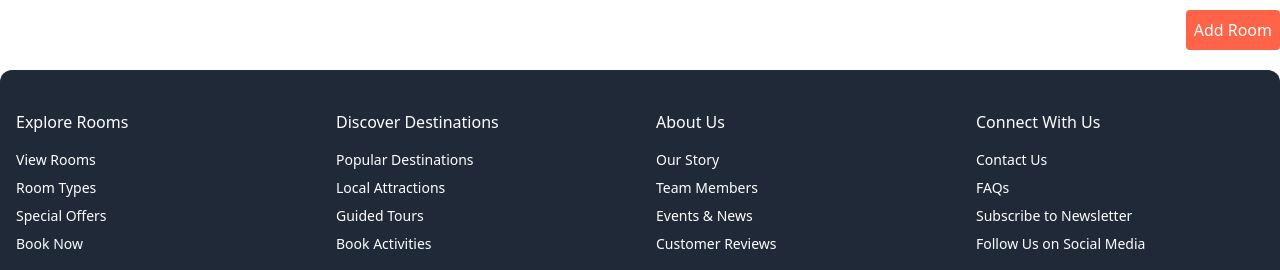
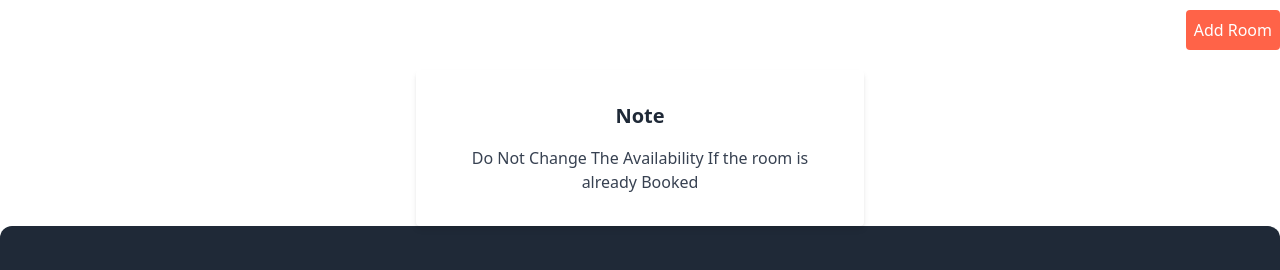
Before and after one commit to protap1100/La-Ri-Sa-Client, a React (Vite) app: page /myRoom in a window 1280 px wide. Shown: the part 346-616 px from the top of the page. Built offline with nearby package versions, Linux system fonts and the light colour scheme; no server answers; sample sign-in values are in the browser's storage.

Commit message:
ui imporvement and date validtion done

```diff
--- a/src/Pages/Bookings/BookingCard.jsx
+++ b/src/Pages/Bookings/BookingCard.jsx
@@ -88,7 +88,7 @@ const BookingCard = ({ book, cancelBooking, user }) => {
         <div className="text-center flex gap-10">
           <button
             onClick={() => {
-              cancelBooking(_id, newId,date);
+              cancelBooking(_id, newId, date);
             }}
             className="p-2 bg-btn hover:bg-btn-hover rounded font-bold text-white"
           >
@@ -147,9 +147,10 @@ const BookingCard = ({ book, cancelBooking, user }) => {
                   <label className="block">
                     <span className="mb-1">Visited On</span>
                     <input
-                      type="date"
+                      type="datetime-local"
                       name="time"
-                      placeholder="Date Time"
+                      defaultValue={new Date().toISOString().slice(0, 16)} // Set current date and time as default value
+                      disabled // Disable the input field to prevent user input
                       className="block w-full h-10 rounded-md shadow-sm focus:ring focus:ring-opacity-75 focus:dark:ring-violet-600 bg-blue-100"
                     />
                   </label>
--- a/src/Pages/ServerSitePages/MyRooms.jsx
+++ b/src/Pages/ServerSitePages/MyRooms.jsx
@@ -1,4 +1,4 @@
-import { Link} from "react-router-dom";
+import { Link } from "react-router-dom";
 import SingleRoom from "./SingleRoom";
 import { useEffect, useState } from "react";
 import { AuthContext } from "../../Provider/AuthProvider";
@@ -6,46 +6,44 @@ import { useContext } from "react";
 import axios from "axios";
 
 const MyRooms = () => {
-
-    const {user} = useContext(AuthContext);
-
+  const { user } = useContext(AuthContext);
 
   const [myRoom, setMyRoom] = useState([]);
 
-    const url = `http://localhost:5000/allMyRooms?email=${user?.email}`
+  const url = `http://localhost:5000/allMyRooms?email=${user?.email}`;
 
   useEffect(() => {
-        axios.get(url,{withCredentials: true})
-        .then(res=>{
-          setMyRoom(res.data)
-        })
+    axios.get(url, { withCredentials: true }).then((res) => {
+      setMyRoom(res.data);
+    });
     // fetch(`http://localhost:5000/allMyRooms?email=${email}`)
     //   .then(res => res.json())
     //   .then(data => setMyRoom(data));
-      }, []);
+  }, [url]);
 
   const handleDelete = (id) => {
     fetch(`http://localhost:5000/allRoom/${id}`, {
-          method: 'DELETE',
+      method: "DELETE",
     })
-          .then(res => res.json())
-          .then(data => {
+      .then((res) => res.json())
+      .then((data) => {
         // console.log(data);
         if (data.deletedCount > 0) {
-              const remainingRoom = myRoom.filter(room => room._id !== id);
+          const remainingRoom = myRoom.filter((room) => room._id !== id);
           setMyRoom(remainingRoom);
         }
       })
-          .catch(error => {
-            console.error('Error deleting Room:', error);
+      .catch((error) => {
+        console.error("Error deleting Room:", error);
       });
   };
 
-
   return (
     <div>
-        <h1 className="text-3xl font-bold text-center my-10 text-rose-400">All Rooms:{myRoom.length} </h1>
-         <div  className="rounded-lg bg-gray-200 overflow-hidden shadow-md p-4">
+      <h1 className="text-3xl font-bold text-center my-10 text-rose-400">
+        All Rooms:{myRoom.length}{" "}
+      </h1>
+      <div className="rounded-lg bg-gray-200 overflow-hidden shadow-md p-4">
         {/* <Helmet>
             <title>My Room</title>
         </Helmet> */}
@@ -62,13 +60,33 @@ const MyRooms = () => {
                 <td className="font-semibold p-2 text-center">Update</td>
                 <td className="font-semibold p-2 text-center">Delete</td>
               </tr>
-                  {myRoom.map(room => <SingleRoom key={room._id} room={room} onDelete={()=>handleDelete(room._id)}></SingleRoom>)}
+              {myRoom.map((room) => (
+                <SingleRoom
+                  key={room._id}
+                  room={room}
+                  onDelete={() => handleDelete(room._id)}
+                ></SingleRoom>
+              ))}
             </tbody>
           </table>
         </div>
       </div>
+
       <div className="flex my-5 justify-end">
-             <Link to="/addRooms" className="p-2 rounded hover:bg-btn-hover border-btn-border  bg-btn text-white">Add Room </Link>
+        <Link
+          to="/addRooms"
+          className="p-2 rounded hover:bg-btn-hover border-btn-border  bg-btn text-white"
+        >
+          Add Room{" "}
+        </Link>
+      </div>
+      <div className="flex justify-center items-center">
+        <div className="bg-white p-8 rounded shadow-md max-w-md">
+          <h1 className="text-xl text-center font-bold mb-4">Note</h1>
+          <p className="text-gray-700 text-center">
+            Do Not Change The Availability If the room is already Booked
+          </p>
+        </div>
       </div>
     </div>
   );
```
Lines whose indentation alone changed are shown as unchanged.
